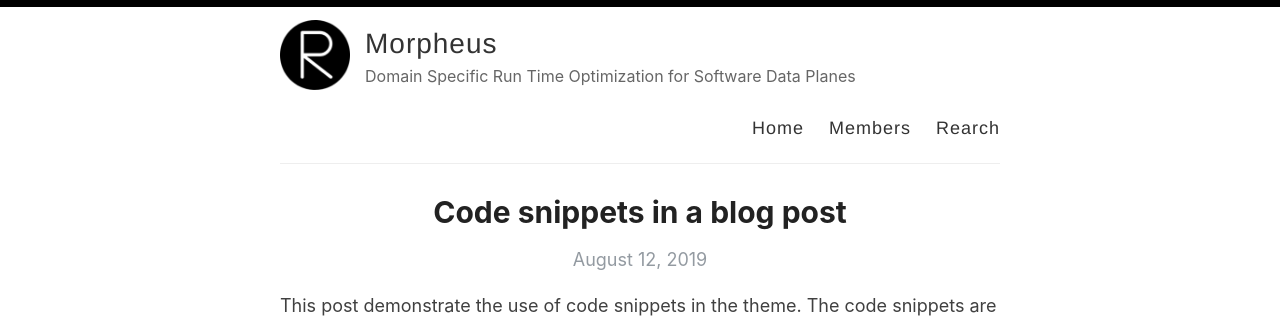
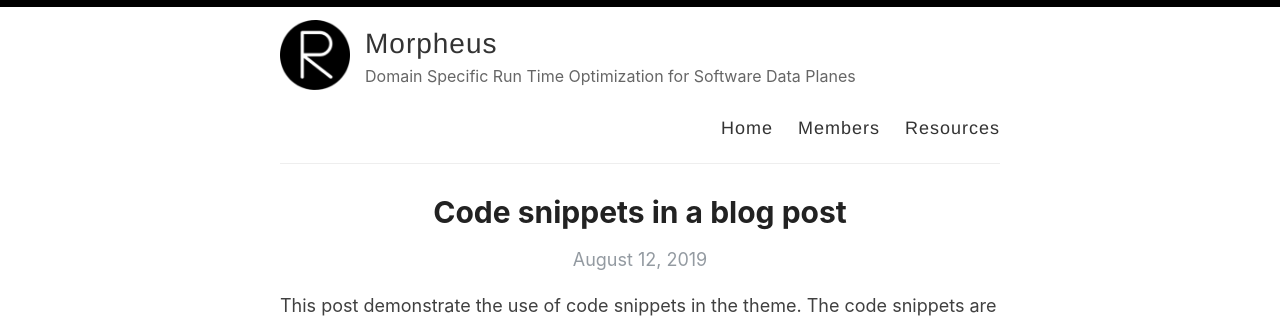
Before and after one commit to Morpheus-compiler/Morpheus-compiler.github.io, a Jekyll site: the page built from index.html, in a window 1280 px wide. Shown: the top 318 px of the page. Built offline with Jekyll 4.4.1, drawn with Linux system fonts in a browser that asks for light colours; the list of posts is cut into pages by our own code.

Commit message:
Update default.html

```diff
--- a/_layouts/default.html
+++ b/_layouts/default.html
@@ -30,7 +30,7 @@
             <nav>
               <a href="{{ site.baseurl }}/">Home</a>
               <a href="{{ site.baseurl }}/members">Members</a>
-              <a href="{{ site.baseurl }}/search">Rearch</a>
+              <a href="{{ site.baseurl }}/resources">Resources</a>
             </nav>
           </header>
         </div>
```
